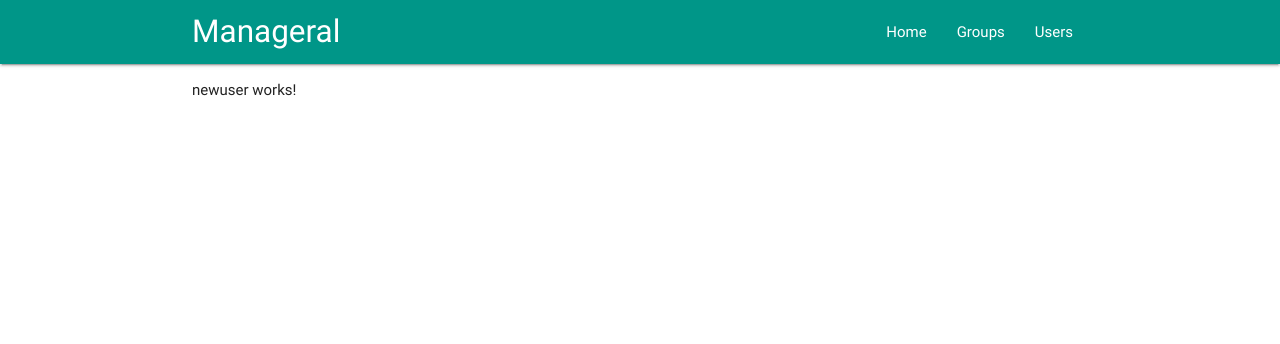
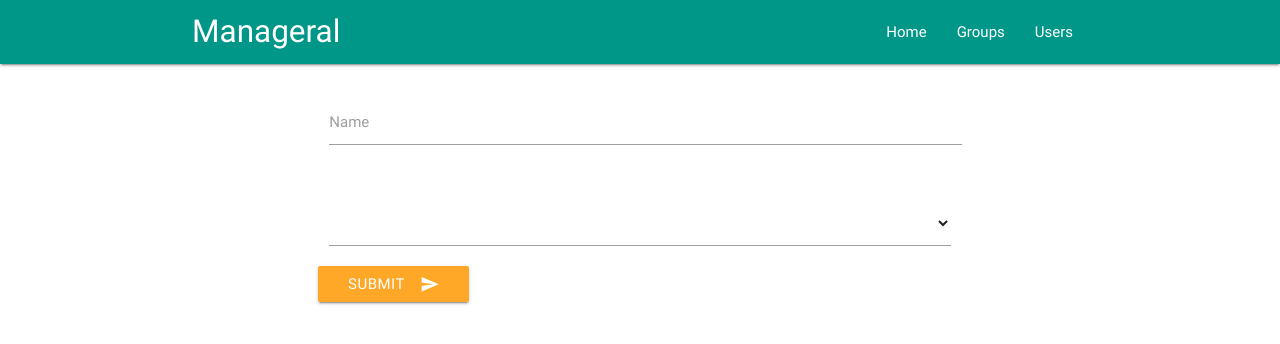
Before and after one commit to ahmad2smile/manageral, an Angular app: page /newuser in a window 1280 px wide. Shown: the top 344 px of the page. Built offline with nearby package versions, Linux system fonts and the light colour scheme; data requests are answered from the project's data file.

Commit message:
New User API setup

```diff
--- a/api/db.json
+++ b/api/db.json
@@ -19,15 +19,45 @@
   "users": [
     {
       "id": 1,
-      "name": "Ahmad"
+      "name": "Ahmad",
+      "groups": [
+        2
+      ]
     },
     {
       "id": 2,
-      "name": "Spartan"
+      "name": "Spartan",
+      "groups": [
+        2
+      ]
     },
     {
       "id": 3,
-      "name": "Leigon"
+      "name": "Leigon",
+      "groups": [
+        2
+      ]
+    },
+    {
+      "name": "Cheetah",
+      "groups": [
+        2
+      ],
+      "id": 4
+    },
+    {
+      "name": "Pablo",
+      "groups": [
+        2
+      ],
+      "id": 5
+    },
+    {
+      "name": "Mr White",
+      "groups": [
+        1
+      ],
+      "id": 6
     }
   ]
 }
--- a/src/app/pages/newuser/newuser.component.html
+++ b/src/app/pages/newuser/newuser.component.html
@@ -1,3 +1,31 @@
-<p>
-  newuser works!
-</p>
+<div class="row formContent">
+	<div class="col s12 m9 l9">
+		<form class="col s12" (submit)="createNewUser()" [formGroup]="newuserForm" novalidate>
+			<div class="row">
+				<div class="input-field col s12">
+					<label>Name</label>
+					<input
+						[class.invalid]="valMsgs.userName"
+						[class.valid]="valMsgs.userName === ''"
+						formControlName="userName"
+						type="text">
+					<span *ngIf="valMsgs.userName" class="red">{{ valMsgs.userName }}</span>
+				</div>
+			</div>
+            <div class="input-field col s12">
+                <select
+                    [(ngModel)]="selectedGroup"
+                    [class.invalid]="valMsgs.defaultGroup"
+                    [class.valid]="valMsgs.defaultGroup === ''"
+                    formControlName="defaultGroup"
+					class="browser-default">
+                    <option *ngFor="let group of allGroups" [value]="group.id">{{ group.title }}</option>
+                </select>
+				<span *ngIf="valMsgs.defaultGroup" class="red">{{ valMsgs.defaultGroup }}</span>
+            </div>
+			<button class="btn waves-effect waves-light" type="submit" name="action">Submit
+				<i class="material-icons right">send</i>
+			</button>
+		</form>
+	</div>
+</div>
--- a/src/app/pages/newuser/newuser.component.sass
+++ b/src/app/pages/newuser/newuser.component.sass
@@ -0,0 +1,20 @@
+.input-field > select
+    display: block
+    position: static
+    width: 100%
+    pointer-events: all
+    height: auto
+    opacity: 1
+    background-color: transparent
+    border: none
+    border-bottom: 1px solid #9e9e9e
+    border-radius: 0
+    outline: none
+    height: 3rem
+    width: 100%
+    font-size: 1rem
+    margin: 0 0 20px 0
+    padding: 0
+    box-shadow: none
+    box-sizing: content-box
+    transition: all 0.3s
--- a/src/app/pages/newuser/newuser.component.ts
+++ b/src/app/pages/newuser/newuser.component.ts
@@ -1,15 +1,86 @@
-import { Component, OnInit } from '@angular/core';
+import { Component, OnInit, AfterViewInit } from '@angular/core';
+import { FormGroup, FormBuilder, Validators } from "@angular/forms";
+import { Router } from "@angular/router";
+
+import { DataService, ValidationService } from "../../services/index";
+
+import { ISetValWatch } from "../../interfaces/index";
+
+declare var $: any;
 
 @Component({
-  selector: 'app-newuser',
-  templateUrl: './newuser.component.html',
-  styleUrls: ['./newuser.component.sass']
+	selector: 'app-newuser',
+	templateUrl: './newuser.component.html',
+	styleUrls: ['./newuser.component.sass']
 })
-export class NewuserComponent implements OnInit {
+export class NewuserComponent implements OnInit, AfterViewInit{
+    constructor(private _dataService: DataService,
+				private _router: Router,
+                private _validationService: ValidationService,
+                private _formBuilder: FormBuilder){
+		this.getAllGroups();
+	}
 
-  constructor() { }
+    private newuserForm: FormGroup;
+    private valMsgs: Object = {};
 
-  ngOnInit() {
-  }
+	private allGroups: Array<any> = [];
+    private selectedGroup: number;
+
+	ngOnInit(){
+        this.newuserForm = this._formBuilder.group({
+            userName: ["", [Validators.required, Validators.minLength(3), Validators.maxLength(25)]],
+            defaultGroup: ["", [Validators.required]]
+        });
+	}
+
+    ngAfterViewInit(){
+        this._validationService.setValidationWatchFor(this.newuserForm)
+            .forEach((valObj: ISetValWatch)=> valObj.elementObs.subscribe(
+                (x)=>{
+                    this.valMsgs[valObj.controlName] = this._validationService.getValidationMessage();
+                }
+            ));
+
+        //initialize jquery plugin for select opts
+        $("select").material_select();
+    }
+
+	getAllGroups(){
+		this._dataService.getAllGroups().subscribe(
+			(res)=>{
+				this.allGroups = res;
+				console.log(res);
+
+				//update jquery plugin for select opts
+		        setTimeout(()=>{
+					$("select").material_select();
+				}, 500);
+			},
+			(err)=>{
+				console.log(err);
+			}
+		);
+	}
+
+    createNewUser(){
+		if (this.newuserForm.valid){
+			let { userName, defaultGroup } = this.newuserForm.value;
+			defaultGroup = parseInt(defaultGroup);
+			this._dataService.createNewUser({ name: userName, groups: [ defaultGroup ] })
+				.subscribe(
+					(res)=>{
+						this._router.navigate(['/user/'+ res.id]);
+					},
+					(err)=>{
+						console.log(err);
+					}
+				);
+		    console.log(this.newuserForm.value);
+		}else{
+			console.log("From Not Valid");
+			this._validationService.validateFormOnSubmit(this.newuserForm);
+		}
+    }
 
 }
--- a/src/app/services/validationMsgs.ts
+++ b/src/app/services/validationMsgs.ts
@@ -10,5 +10,14 @@ export const valMsgs = {
 		pattern: "Please provide valid group description",
 		minlength: "Please provide valid group description",
 		maxlength: "Please provide valid group description"
-	}
+	},
+	userName: {
+		required: "Please provide user name",
+		pattern: "Please provide valid user name",
+		minlength: "Please provide valid user name",
+		maxlength: "Please provide valid user name"
+	},
+	defaultGroup: {
+		required: "Please provide default group for user"
+	},
 };
```
